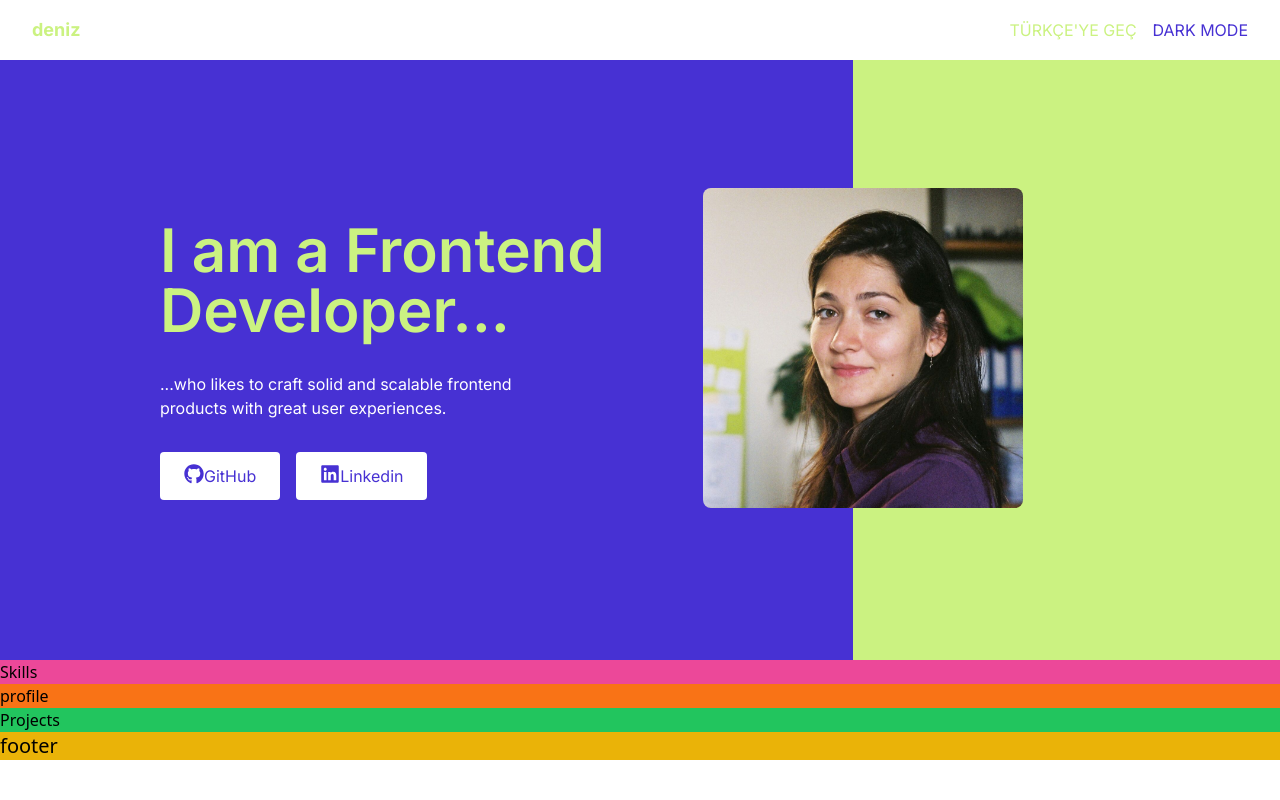
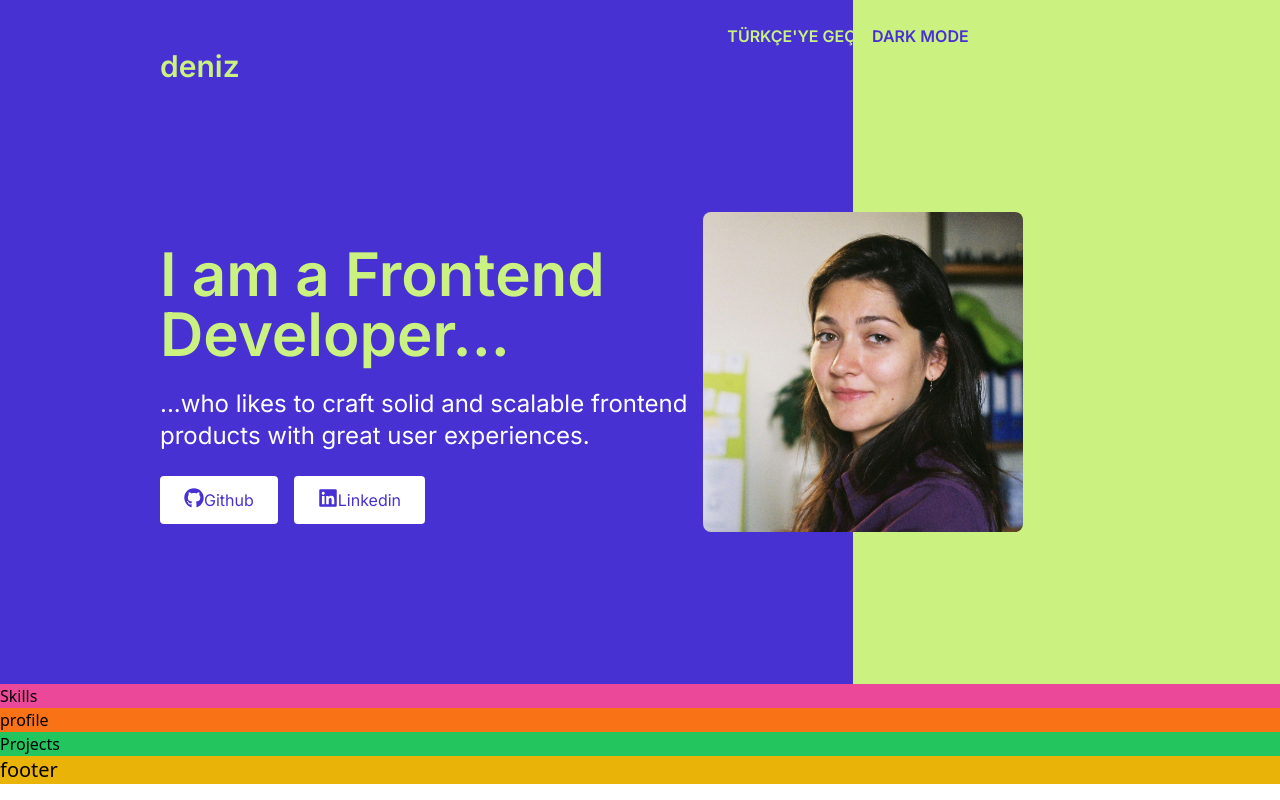
Before and after one commit to 0zturk-deniz/personal-website-deniz, a React (Vite) app: page / in a window 1280 px wide. Built offline with nearby package versions, Linux system fonts and the light colour scheme.

Commit message:
fixes header background

```diff
--- a/src/components/Header.jsx
+++ b/src/components/Header.jsx
@@ -1,9 +1,18 @@
+import { FaToggleOn } from "react-icons/fa";
+
 export default function Header () {
     return (
-        <header className="flex justify-between items-center px-8 py-4 bg-transparent">
-            <p className="font-inter font-bold text-lg text-[#CBF281]">deniz</p>
-           <div className="flex items-center gap-4"><button className="font-inter text-[#CBF281] bg-transparent">TÜRKÇE'YE GEÇ</button>
-           <button className="font-inter text-[#4731D3] bg-transparent">DARK MODE</button></div>
+        <header className="flex flex-row justify-between">
+            <div className="w-2/3 bg-[#4731D3] flex flex-col justify-center items-start gap-15">
+            <p className="font-inter font-semibold text-3xl text-[#CBF281] ml-40 mt-12">deniz</p>
+            </div>
+            <div className="w-1/3 bg-[#CBF281]">
+            <div className="flex flew-row gap-4 ml-[-150px] p-6">
+            <button className="font-inter font-semibold text-[#CBF281]">TÜRKÇE'YE GEÇ</button>
+           <button className="font-inter font-semibold text-[#4731D3]">DARK MODE</button>
+           </div>
+           </div>
+
         </header>
     )
 }
--- a/src/components/Landing.jsx
+++ b/src/components/Landing.jsx
@@ -6,12 +6,12 @@ export default function Landing() {
         <>
         <section className="flex justify-center">
 
-            <div className="w-2/3 h-max bg-[#4731D3] flex flex-col justify-center items-start p-40 gap-8">
+            <div className="w-2/3 h-max bg-[#4731D3] flex flex-col justify-center items-start p-40 gap-6">
 
             <h1 className="font-inter text-6xl font-semibold text-[#CBF281]">I am a Frontend <br/>Developer...</h1>
-            <p className="font-inter font-xl text-white">...who likes to craft solid and scalable frontend <br/>products with great user experiences.</p>
+            <p className="font-inter text-2xl text-white">...who likes to craft solid and scalable frontend <br/>products with great user experiences.</p>
             <div className="flex flex-row justify-center gap-4">
-            <button className="bg-white px-6 py-3 text-[#4731D3] font-inter rounded flex flex-row"><FaGithub className="text-xl"/>GitHub</button>
+            <button className="bg-white px-6 py-3 text-[#4731D3] font-inter rounded flex flex-row"><FaGithub className="text-xl"/>Github</button>
             <button className="bg-white px-6 py-3 text-[#4731D3] font-inter rounded flex flex-row"><FaLinkedin className="text-xl"/>Linkedin</button>
             </div>
             </div>
```
